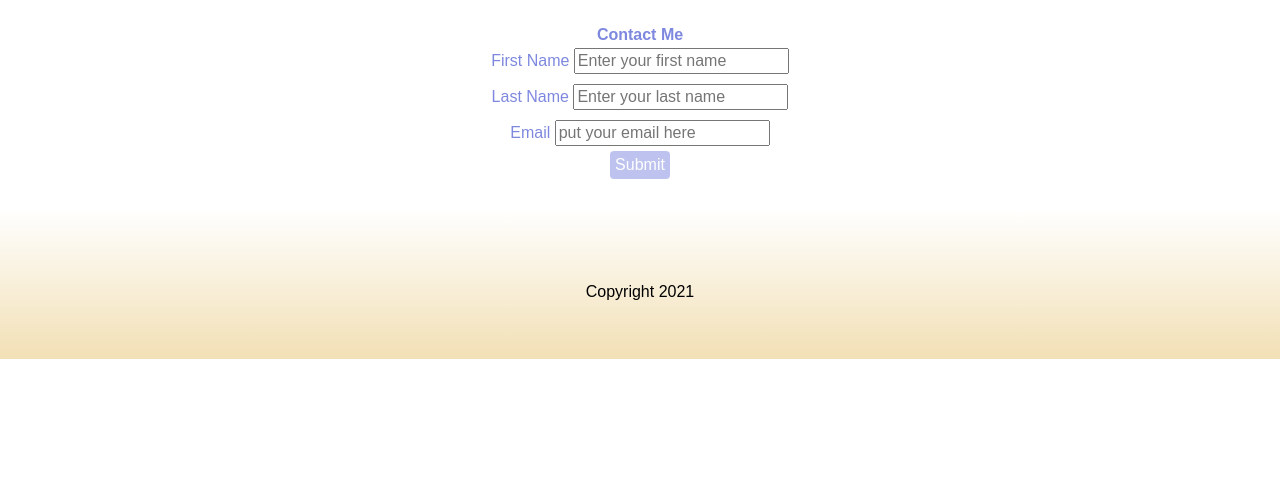
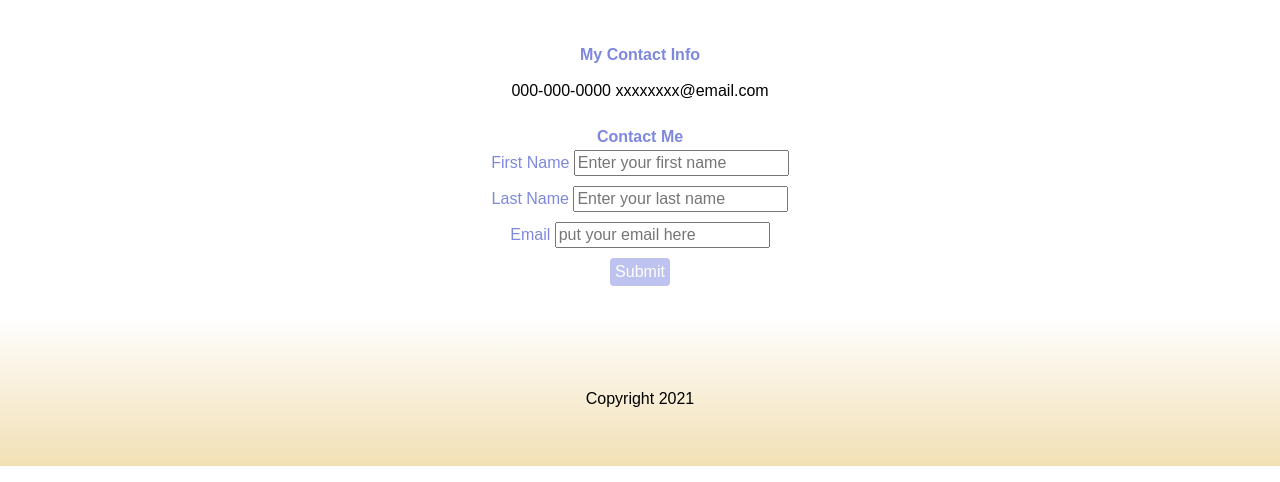
Before and after one commit to emilyelizabethdaniel/portfolio, a plain HTML site: page index.html in a window 1280 px wide. Shown: the part 1353-1835 px from the top of the page. Before the commit the page ends 1728 px from the top, so only its background shows below. Drawn offline with Linux system fonts and the light colour scheme.

Commit message:
final changes, added my own contact info in the form section, and styled it, added mini description change in read me

```diff
--- a/css/style1.css
+++ b/css/style1.css
@@ -142,6 +142,17 @@ form {
     color: var(--colortheme1);
 }
 
+form h2 {
+    margin-top: 20px;
+    font: bold;
+}
+
+form p {
+    color: black;
+    padding: 10px;
+    margin-top: 10px;
+}
+
 form div {
     padding: 5px;
 }
@@ -157,6 +168,7 @@ button {
     color: white;
     border-radius: 4px;
     opacity: 50%;
+    margin-top: 5px;
 }
 
 button:hover {
--- a/index.html
+++ b/index.html
@@ -86,6 +86,8 @@
     <!-- end of main body, beginning of form  -->
 
     <form id="contact">
+        <h2> My Contact Info </h2>
+        <p> 000-000-0000 xxxxxxxx@email.com</p>
         <h2>
             Contact Me
         </h2>
@@ -105,12 +107,15 @@
             <input type="email" name="email" value="" class="input" placeholder="put your email here" />
         </div>
         <button type="submit" form="form1" value="Submit">Submit</button>
+
     </form>
 
     <!-- footer -->
 
     <footer>
+
         <p>Copyright 2021</p>
+
     </footer>
 </body>
 
```
Also changed, not shown: 1 other file.
